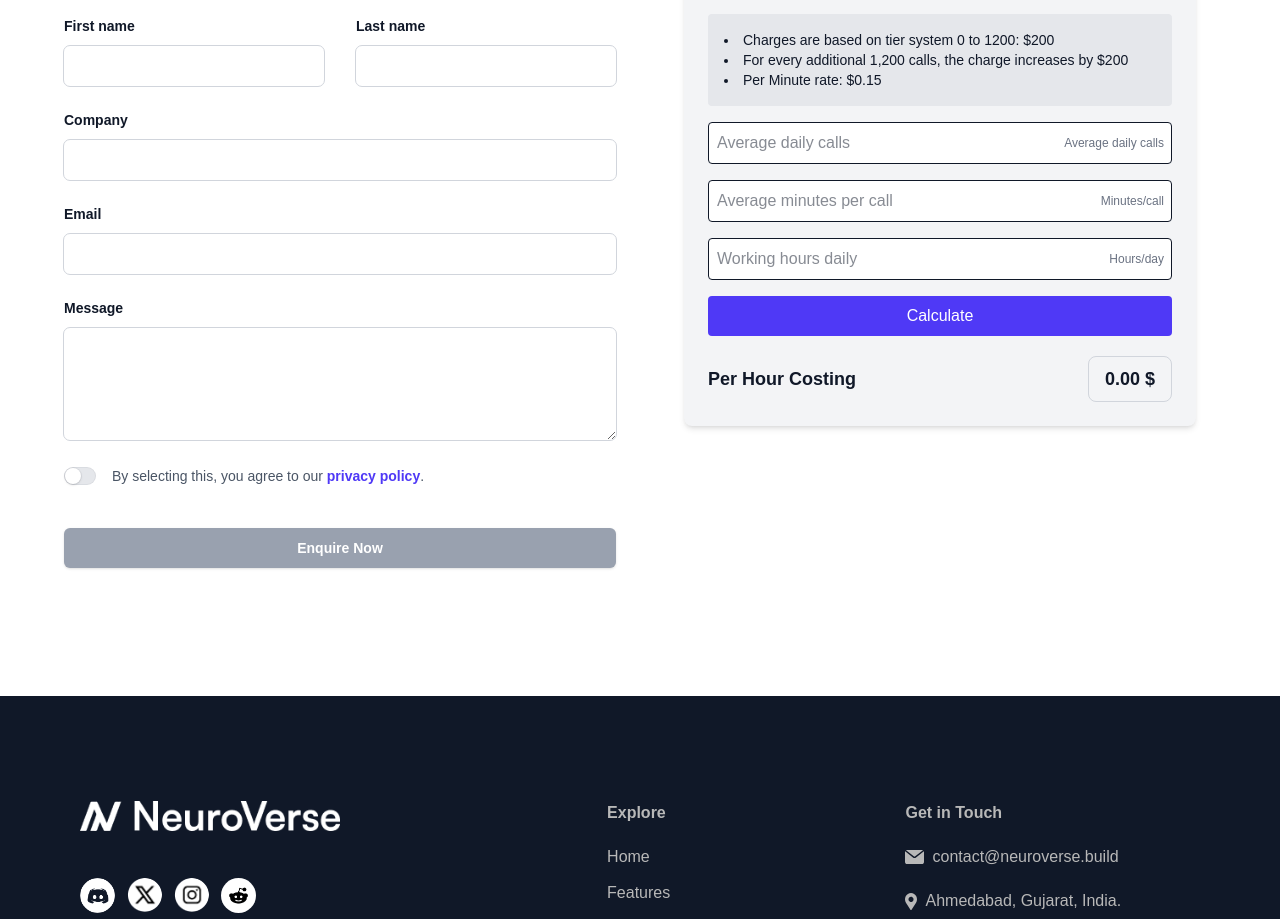
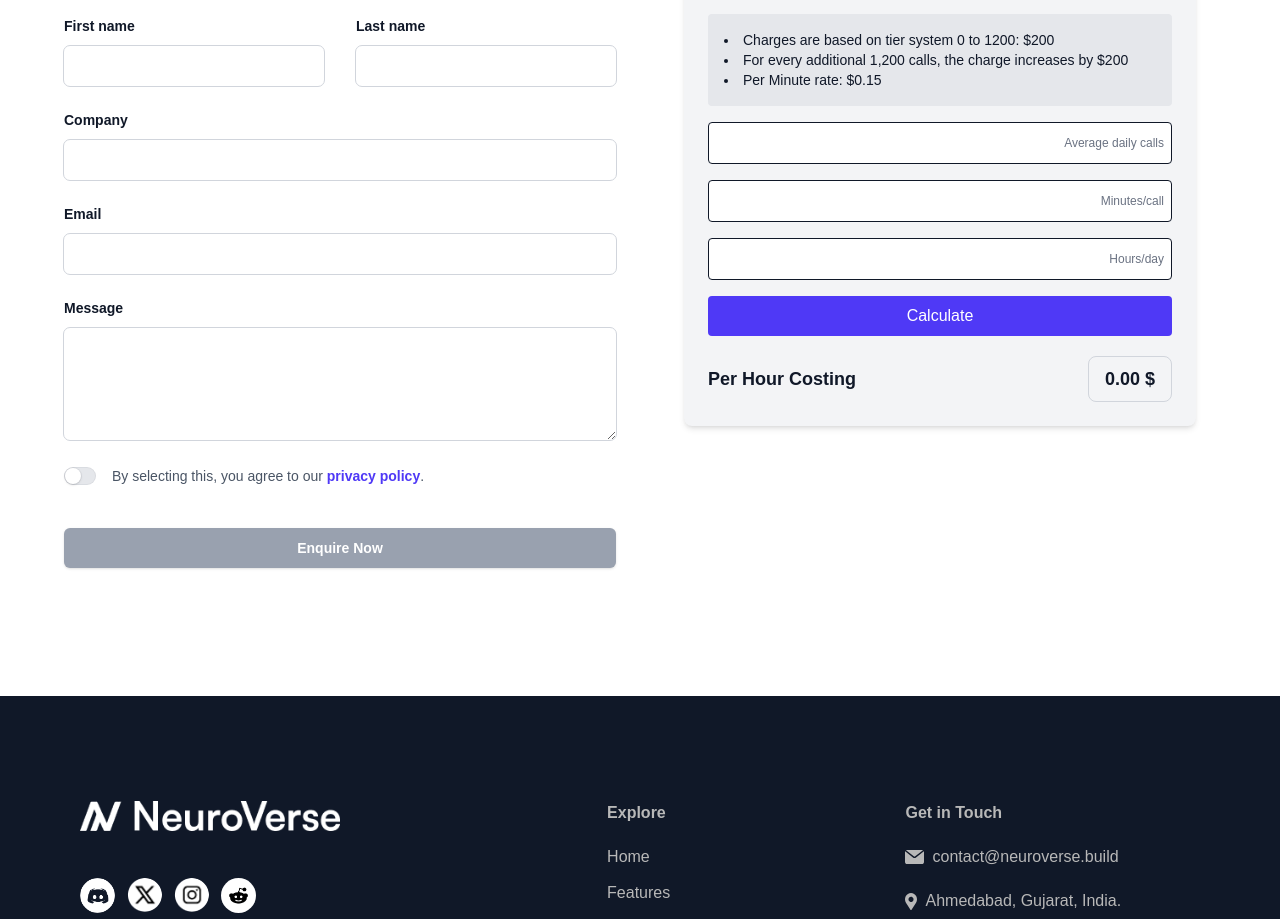
Before and after one commit to neuroverse-dev/neuroverse-landing, a Next.js app: page / in a window 1280 px wide. Shown: the part 4580-5499 px from the top of the page. Built offline with nearby package versions, Linux system fonts and the light colour scheme.

Commit message:
fix: NaN isuue fix

```diff
--- a/src/components/ContactSection.js
+++ b/src/components/ContactSection.js
@@ -25,8 +25,9 @@ export default function ContactSection() {
     }
 
     const perMinuteCost = calls * minutes * 30 * 0.15;
-    console.log("🚀 ~ calculateCost ~ perMinuteCost:", perMinuteCost)
-    setTotalCost((cost + perMinuteCost)/(workingHours * 30));
+    const totalCost = (cost + perMinuteCost) / (workingHours * 30);
+    setTotalCost(isNaN(totalCost) ? 0.00 : totalCost);
+
   };
 
 
@@ -240,7 +241,7 @@ export default function ContactSection() {
               <div className="relative w-full">
                 <input
                   type="number"
-                  placeholder="Average daily calls"
+                  // placeholder="Average daily calls"
                   className="w-full p-2 pr-12 border rounded bg-white appearance-none focus:outline focus:outline-2 focus:outline-indigo-600"
                   value={dailyCalls}
                   onChange={(e) => setDailyCalls(e.target.value)}
@@ -257,7 +258,7 @@ export default function ContactSection() {
                 <div className="relative w-full">
                   <input
                     type="number"
-                    placeholder="Average minutes per call"
+                    // placeholder="Average minutes per call"
                     className="w-full p-2 pr-20 border rounded bg-white appearance-none focus:outline focus:outline-2 focus:outline-indigo-600"
                     value={minutesPerCall}
                     onChange={(e) => setMinutesPerCall(e.target.value)}
@@ -273,7 +274,7 @@ export default function ContactSection() {
                 <div className="relative w-full">
                   <input
                     type="number"
-                    placeholder="Working hours daily"
+                    // placeholder="Working hours daily"
                     className="w-full p-2 pr-20 border rounded bg-white appearance-none focus:outline focus:outline-2 focus:outline-indigo-600"
                     value={workingHours}
                     onChange={(e) => setWorkingHours(e.target.value)}
```
